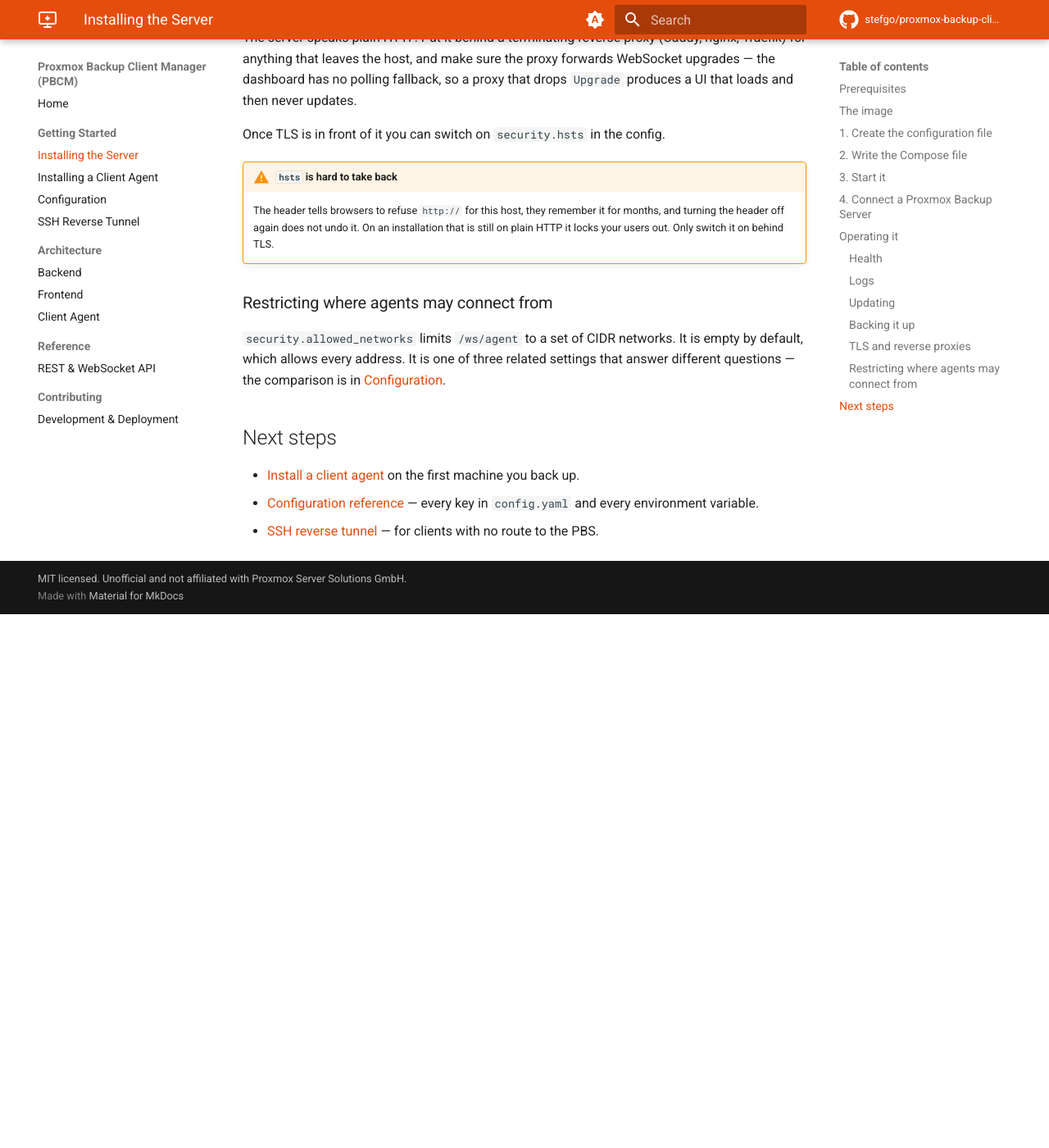
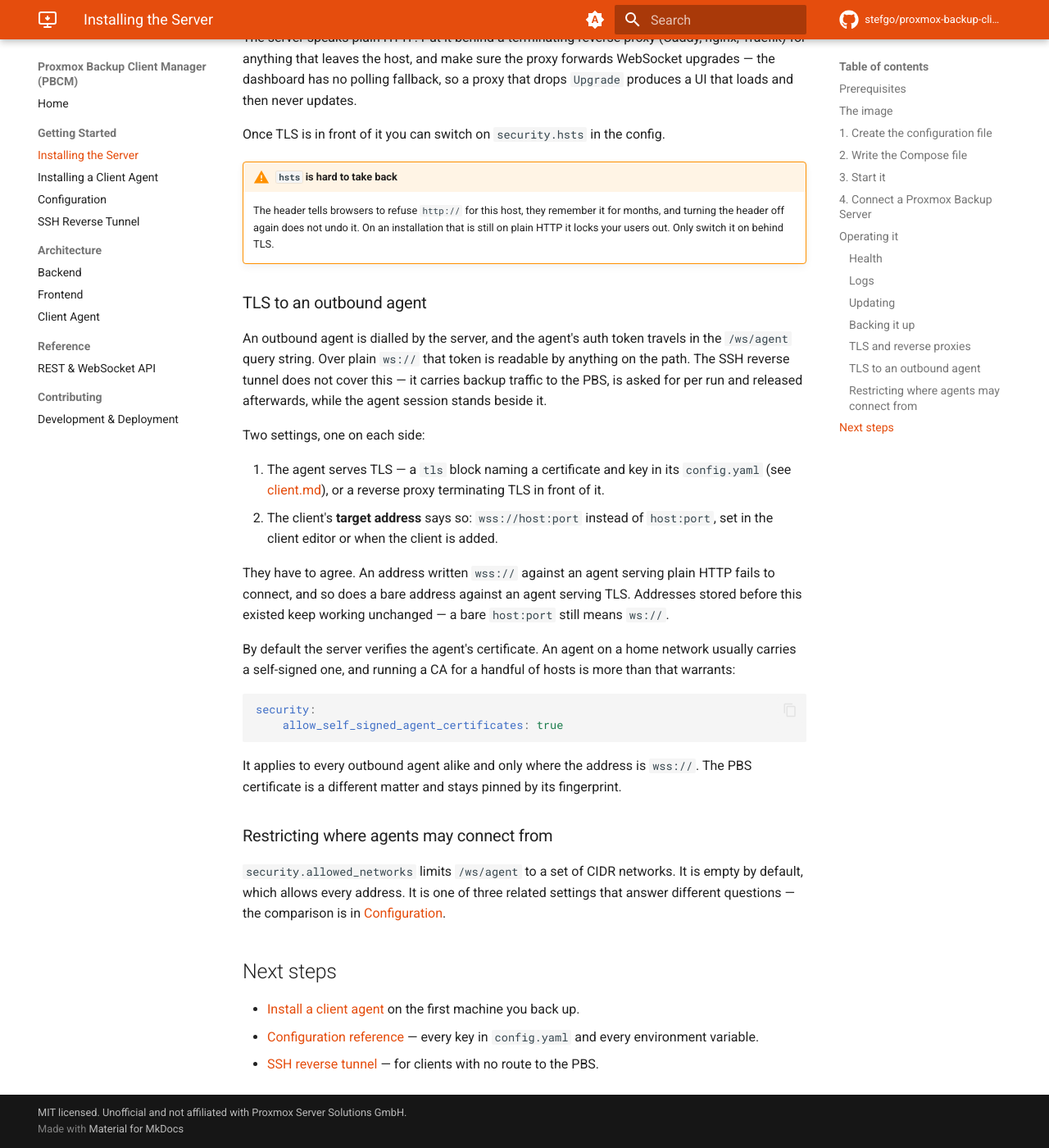
Before and after one commit to stefgo/proxmox-backup-client-manager, an MkDocs documentation site: the page built from docs/install-server.md, in a window 1280 px wide and 1400 px high, scrolled down 4981 px. Shown: the whole window at 82% size. Built offline with MkDocs 1.6.1 and Material for MkDocs 9.7.7, drawn with Linux system fonts in a browser that asks for light colours; comment, search, counter and statistics services are not loaded; before the commit the page ends 5730 px from its top, so only the background shows below that.

Commit message:
docs: Describe TLS for outbound agent connections
Covers both halves of the setting, since neither works alone: the tls block in
the agent's config.yaml and the wss:// prefix on the client's target address.
Says what happens when the two disagree, and that an address stored before this
existed keeps meaning what it did.

Also records the new server setting for agents with a self-signed certificate,
and that the secrets on the agent's two WebSocket routes are now compared in
constant time.

Co-Authored-By: Claude Opus 5 <noreply@anthropic.com>

````diff
--- a/docs/install-server.md
+++ b/docs/install-server.md
@@ -205,6 +205,35 @@ Once TLS is in front of it you can switch on `security.hsts` in the config.
     months, and turning the header off again does not undo it. On an installation that
     is still on plain HTTP it locks your users out. Only switch it on behind TLS.
 
+### TLS to an outbound agent
+
+An outbound agent is dialled by the server, and the agent's auth token travels in the
+`/ws/agent` query string. Over plain `ws://` that token is readable by anything on the path.
+The SSH reverse tunnel does not cover this — it carries backup traffic to the PBS, is asked
+for per run and released afterwards, while the agent session stands beside it.
+
+Two settings, one on each side:
+
+1. The agent serves TLS — a `tls` block naming a certificate and key in its `config.yaml`
+   (see [client.md](client.md)), or a reverse proxy terminating TLS in front of it.
+2. The client's **target address** says so: `wss://host:port` instead of `host:port`, set in
+   the client editor or when the client is added.
+
+They have to agree. An address written `wss://` against an agent serving plain HTTP fails to
+connect, and so does a bare address against an agent serving TLS. Addresses stored before
+this existed keep working unchanged — a bare `host:port` still means `ws://`.
+
+By default the server verifies the agent's certificate. An agent on a home network usually
+carries a self-signed one, and running a CA for a handful of hosts is more than that warrants:
+
+```yaml
+security:
+    allow_self_signed_agent_certificates: true
+```
+
+It applies to every outbound agent alike and only where the address is `wss://`. The PBS
+certificate is a different matter and stays pinned by its fingerprint.
+
 ### Restricting where agents may connect from
 
 `security.allowed_networks` limits `/ws/agent` to a set of CIDR networks. It is empty by
````
Also changed, not shown: docs/api.md (+6 -0 lines), docs/client.md (+18 -0 lines).
